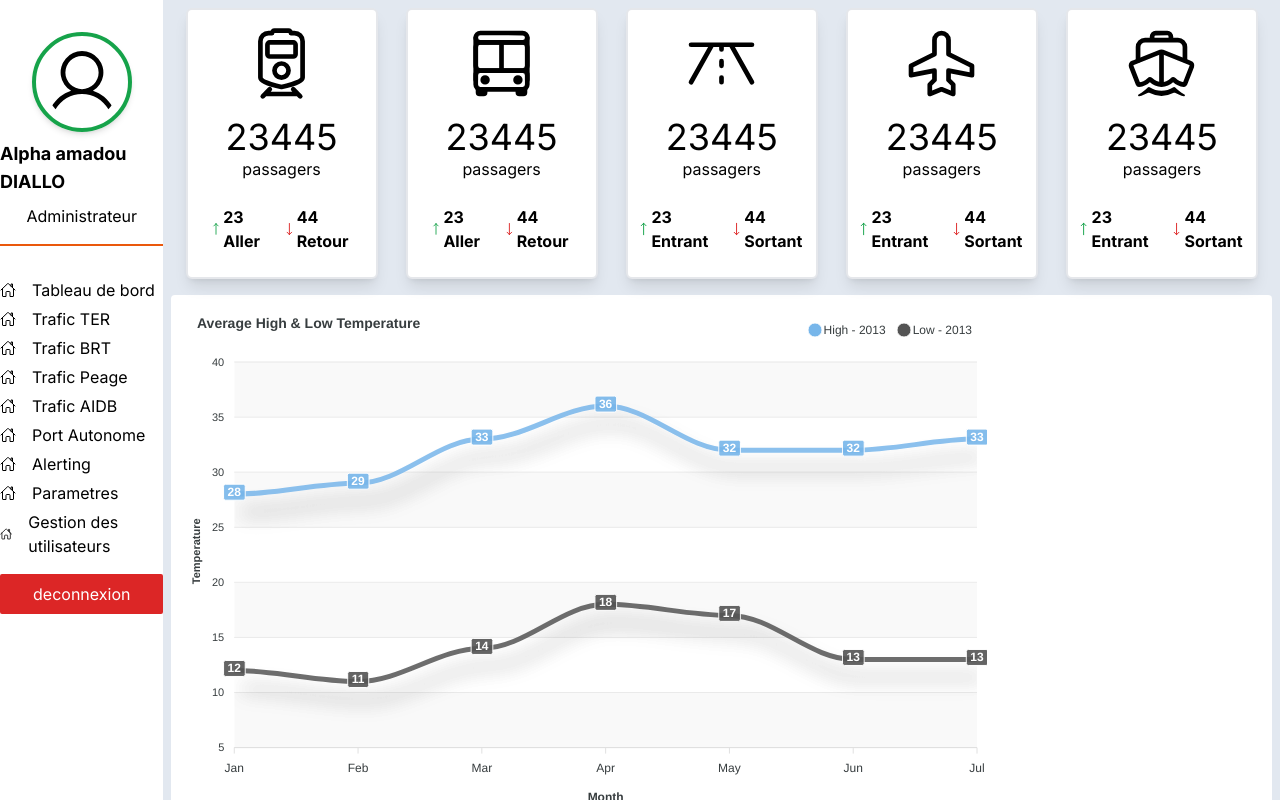
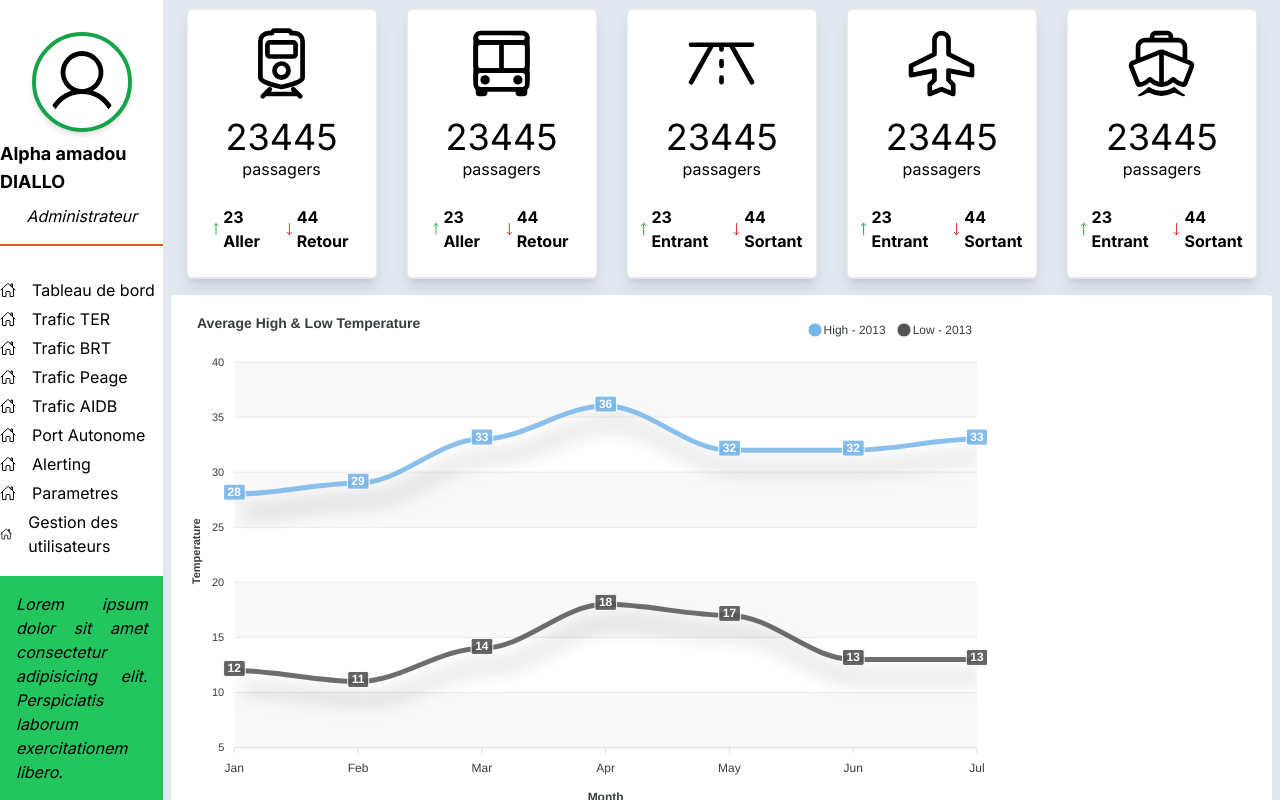
Before and after one commit to alphacpc/TRAFIC-SN-DK, a Next.js app in the folder ui/: page / in a window 1280 px wide. Shown: the top 800 px of the page. Built offline with nearby package versions, Linux system fonts and the light colour scheme.

Commit message:
updated design sidebar / limit height

```diff
--- a/ui/src/app/page.tsx
+++ b/ui/src/app/page.tsx
@@ -10,9 +10,9 @@ import SidebarComponent from "@/components/shared/SidebarComponent";
 
 export default function Home() {
   return (
-    <main className="flex flex-row min-h-screen bg-lime-100">
+    <main className="flex flex-row min-h-screen bg-slate-200">
 
-      <aside className="flex w-[30rem] bg-white">
+      <aside className="flex w-[30rem] h-[100vh] scroll-m-0 bg-white">
         <SidebarComponent/>
       </aside>
 
--- a/ui/src/components/shared/SidebarComponent.tsx
+++ b/ui/src/components/shared/SidebarComponent.tsx
@@ -8,17 +8,17 @@ const tab = ["Tableau de bord", "Trafic TER", "Trafic BRT", "Trafic Peage", "Tra
 
 const SidebarComponent = () => {
   return (
-    <div className="bg-green-60 w-full flex flex-col items-center">
+    <div className="bg-green-60 w-full h-[100vh] flex flex-col items-center relative">
 
       <div className="w-full flex flex-col items-center my-8 pb-4 border-b-2 border-orange-600">
         <PiUser size={100} className="border-4 p-2 rounded-full border-green-600 shadow-md"/>
         <h2 className="font-bold text-lg my-2">Alpha amadou DIALLO</h2>
-        <h4>Administrateur</h4>
+        <h4 className="italic">Administrateur</h4>
       </div>
 
 
       <nav className="h-[35vh]">
-        <ul className="bg-red-40 w-full flex flex-col items-baseline h-full justify-between mb-4">
+        <ul className="bg-red-40 w-full flex flex-col items-baseline h-full justify-between mb-8">
           { tab.map((item, ind) => <li key={ind}>
             <Link className="bg-orange-3 w-full cursor-pointer flex items-center" href="/">
               <IoHomeOutline className='mr-4'/>
@@ -30,6 +30,12 @@ const SidebarComponent = () => {
         <div className="w-full flex">
           <Link className="bg-red-600 text-center cursor-pointer text-white p-2 rounded-sm w-full" href="/">deconnexion</Link>
         </div>
+
+
+        <div className="bg-green-500 absolute bottom-0 left-0 w-full p-4 italic text-base text-justify">
+          <p>Lorem ipsum dolor sit amet consectetur adipisicing elit. Perspiciatis laborum exercitationem libero.</p>
+        </div>
+
       </nav>
 
     </div>
```
